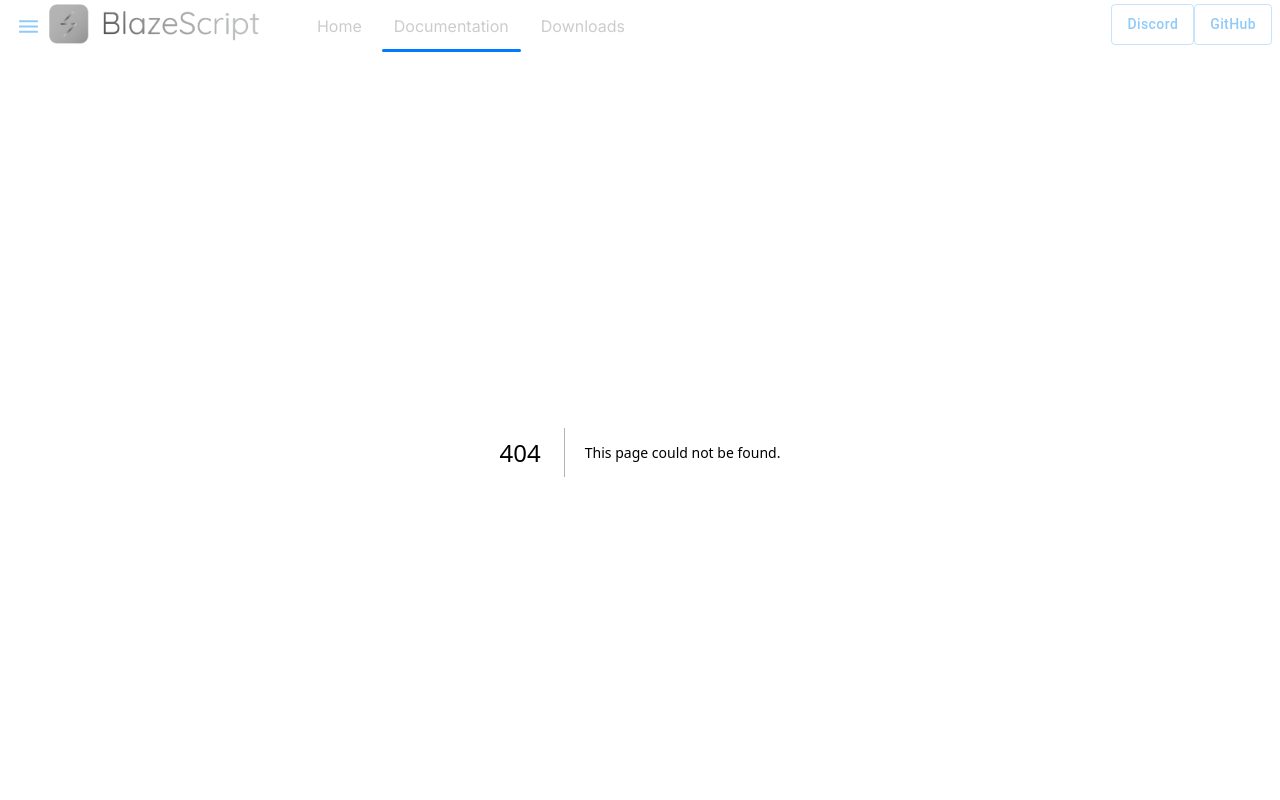
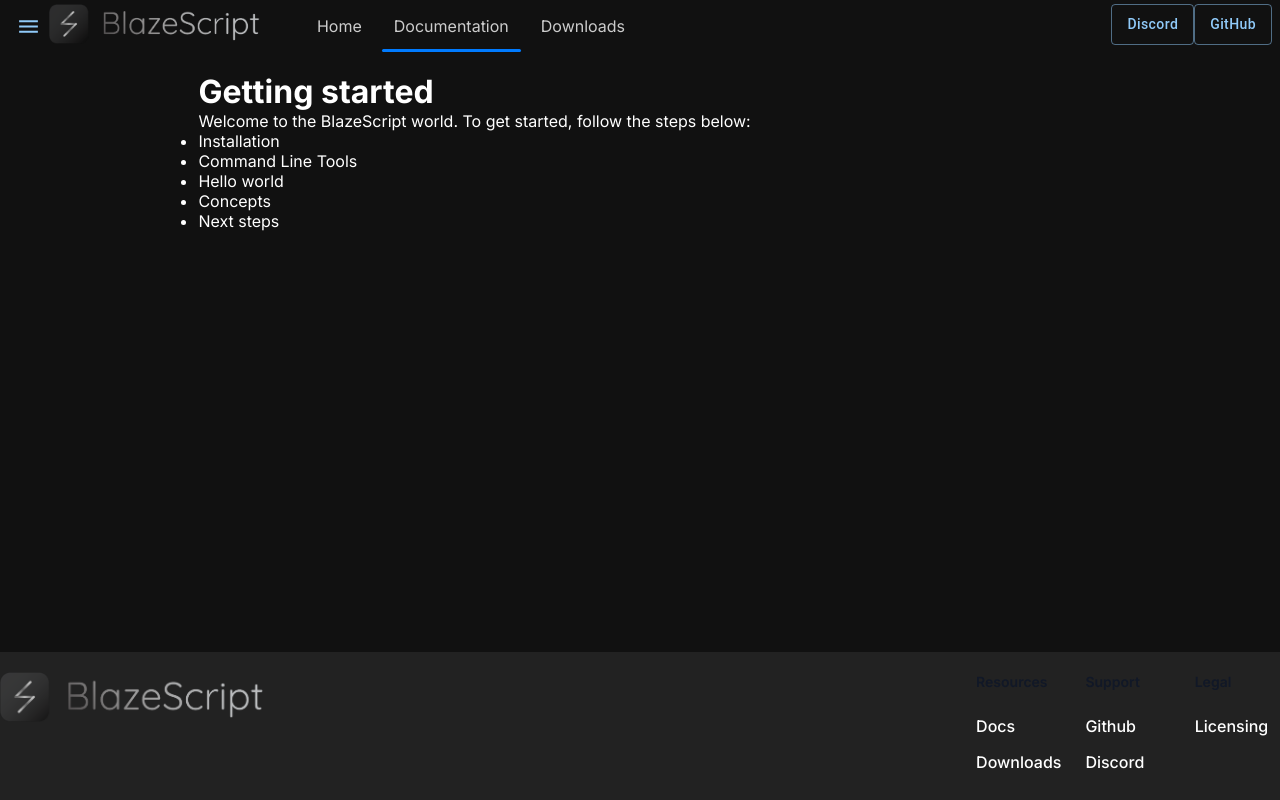
Before and after one commit to onesoft-sudo/blazescript-web, a Next.js app: page /docs in a window 1280 px wide. Before the commit this address had no page. Shown: the top 800 px of the page. Built offline with nearby package versions, Linux system fonts and the light colour scheme.

Commit message:
feat: add mdx docs folder

```diff
--- /dev/null
+++ b/mdx-components.tsx
@@ -0,0 +1,7 @@
+import type { MDXComponents } from "mdx/types";
+
+export function useMDXComponents(components: MDXComponents): MDXComponents {
+    return {
+        ...components,
+    };
+};
--- a/next.config.js
+++ b/next.config.js
@@ -1,4 +1,16 @@
 /** @type {import('next').NextConfig} */
-const nextConfig = {};
+const withMDX = require('@next/mdx')({
+    extension: /\.mdx?$/,
+    options: {
+        remarkPlugins: [],
+        rehypePlugins: [],
+    },
+});
 
-module.exports = nextConfig;
+/** @type {import('next').NextConfig} */
+const nextConfig = {
+    // Configure pageExtensions to include md and mdx
+    pageExtensions: ['ts', 'tsx', 'js', 'jsx', 'md', 'mdx'],
+};
+
+module.exports = withMDX(nextConfig);
--- a/package.json
+++ b/package.json
@@ -12,7 +12,10 @@
   "dependencies": {
     "@emotion/react": "^11.11.1",
     "@emotion/styled": "^11.11.0",
+    "@mdx-js/loader": "^2.3.0",
+    "@mdx-js/react": "^2.3.0",
     "@mui/material": "^5.13.5",
+    "@next/mdx": "^13.4.6",
     "@types/node": "20.3.1",
     "@types/react": "18.2.12",
     "@types/react-dom": "18.2.5",
--- /dev/null
+++ b/src/app/docs/Layout.module.css
@@ -0,0 +1,3 @@
+.mdxMain {
+
+}
--- /dev/null
+++ b/src/app/docs/command-line-tools/page.mdx
@@ -0,0 +1,3 @@
+# Command line tools
+
+This page still is being written.
--- /dev/null
+++ b/src/app/docs/concepts/page.mdx
@@ -0,0 +1,3 @@
+# Concepts
+
+This page still is being written.
--- /dev/null
+++ b/src/app/docs/getting-started/page.mdx
@@ -0,0 +1,9 @@
+# Getting started
+
+Welcome to the BlazeScript world. To get started, follow the steps below:
+
+- [Installation](/docs/installation)
+- [Command Line Tools](/docs/command-line-tools)
+- [Hello world](/docs/hello-world)
+- [Concepts](/docs/concepts)
+- [Next steps](/docs/next-steps)
--- /dev/null
+++ b/src/app/docs/hello-world/page.mdx
@@ -0,0 +1,3 @@
+# Hello world
+
+This page still is being written.
--- /dev/null
+++ b/src/app/docs/installation/page.mdx
@@ -0,0 +1,3 @@
+# Installation
+
+This page still is being written.
--- /dev/null
+++ b/src/app/docs/layout.tsx
@@ -0,0 +1,12 @@
+"use client";
+
+import { PropsWithChildren } from "react";
+import styles from './Layout.module.css';
+
+export default function Layout({ children }: PropsWithChildren) {
+    return (
+        <div className={`px-2 py-3 md:py-5 md:px-[15.5%] min-h-[70vh] ${styles.mdxMain}`}>
+            {children}
+        </div>
+    );
+}
--- /dev/null
+++ b/src/app/docs/next-steps/page.mdx
@@ -0,0 +1,3 @@
+# Installation
+
+This page still is being written.
--- /dev/null
+++ b/src/app/docs/page.tsx
@@ -0,0 +1,5 @@
+import GettingStarted from './getting-started/page.mdx';
+
+export default function Page() {
+    return <GettingStarted />;
+}
```
Also changed, not shown: 1 other file (tests, documents, lock files or other folders).
